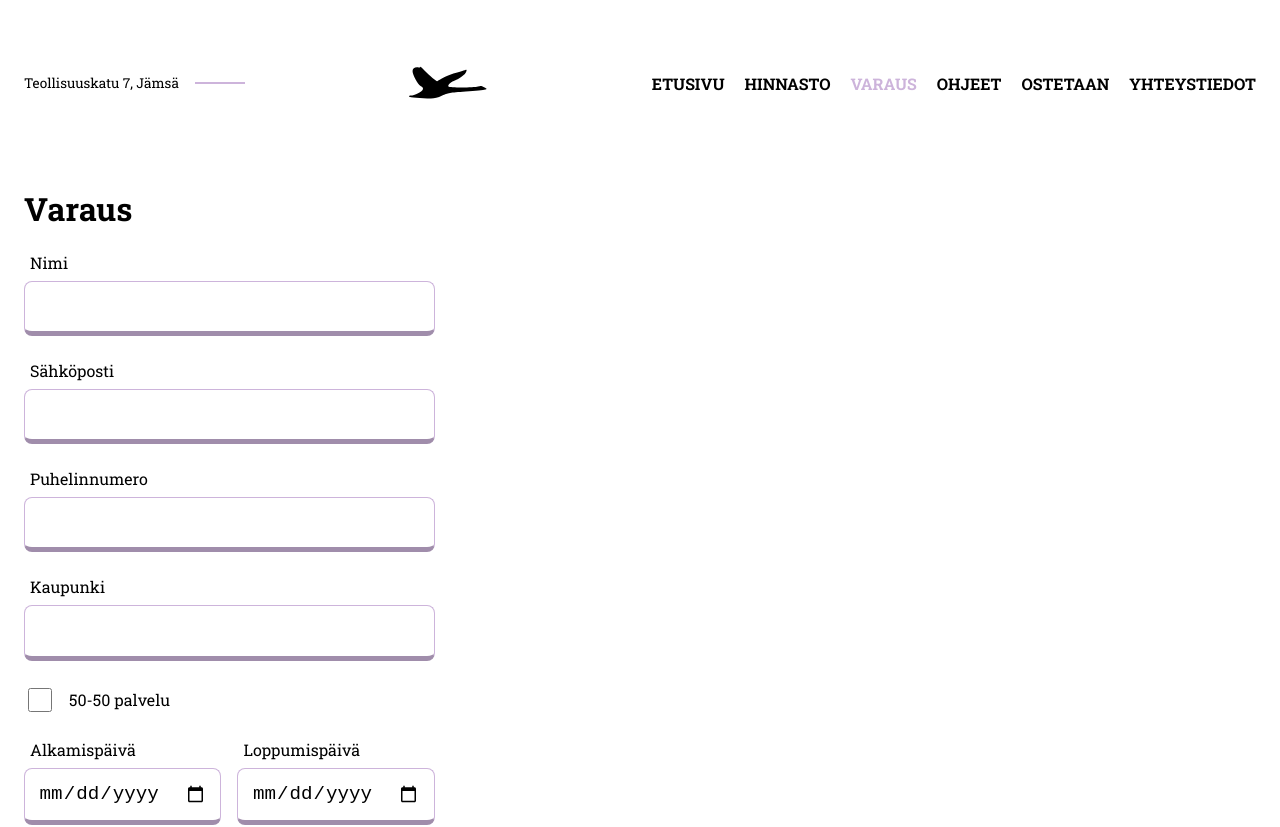
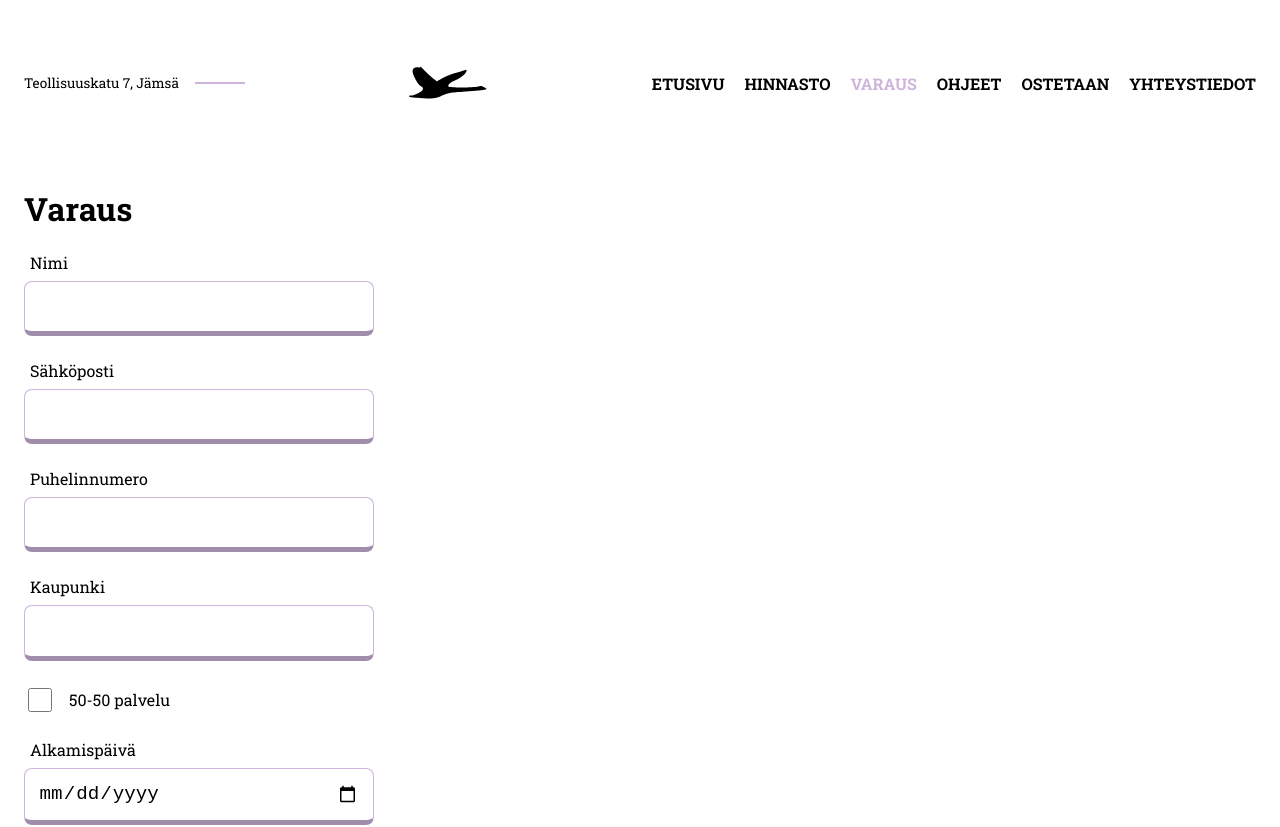
Before and after one commit to mulssoni/menneen-tuulahdus, a Nuxt app: page /varaus in a window 1280 px wide. Shown: the top 827 px of the page. Built offline with nearby package versions, Linux system fonts and the light colour scheme.

Commit message:
fix: inputs and date input flex wrap

```diff
--- a/components/ContactForm.vue
+++ b/components/ContactForm.vue
@@ -91,13 +91,13 @@ const submitForm = () => {
 
   .dates {
     display: flex;
+    flex-wrap: wrap;
     gap: 1rem;
   }
 
   .input-container {
     display: flex;
     flex-direction: column;
-    align-items: flex-start;
     width: 100%;
     gap: 0.5rem;
 
--- a/pages/varaus.vue
+++ b/pages/varaus.vue
@@ -2,7 +2,7 @@
   <h1>Varaus</h1>
   <div class="booking">
     <div>
-      <ContactForm style="max-width: 450px" />
+      <ContactForm style="width: 350px" />
     </div>
     <!-- <div>
       <img
```
